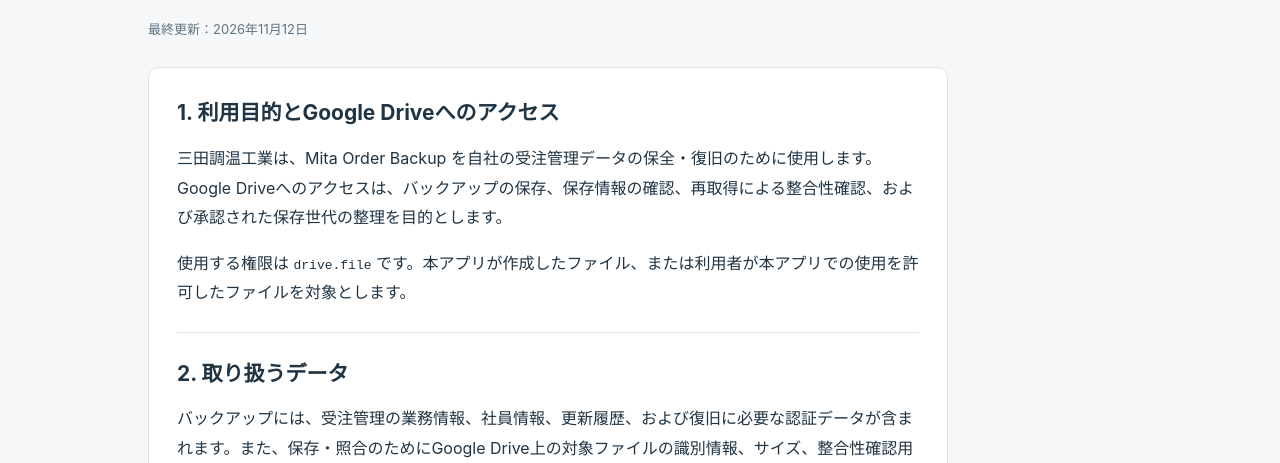
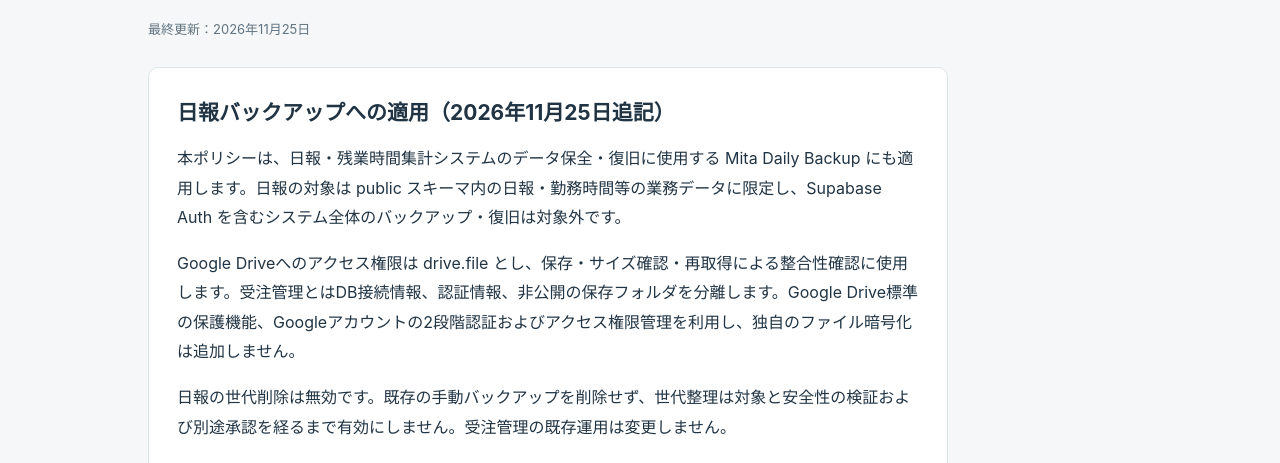
Before and after one commit to mita-chouon/mita-order-backup-info, a plain HTML site: page privacy.html in a window 1280 px wide. Shown: the part 259-722 px from the top of the page. Drawn offline with Linux system fonts and the light colour scheme.

Commit message:
日報バックアップのデータ取扱範囲を追記

```diff
--- a/privacy.html
+++ b/privacy.html
@@ -1,7 +1,8 @@
 <!doctype html>
 <html lang="ja"><head><meta charset="utf-8"><meta name="viewport" content="width=device-width, initial-scale=1"><title>プライバシーポリシー | Mita Order Backup</title><meta name="description" content="Mita Order Backupのデータの取り扱いとGoogle Driveへのアクセス目的。"><link rel="stylesheet" href="styles.css"></head><body>
 <a class="skip" href="#main">本文へ移動</a><header><div class="wrap header-inner"><a class="brand" href="index.html">Mita Order Backup<small>三田調温工業 · 社内専用バックアップ</small></a><nav aria-label="メインナビゲーション"><a href="index.html">アプリ紹介</a><a href="privacy.html" aria-current="page">プライバシーポリシー</a><a href="terms.html">利用条件</a></nav></div></header>
-<main id="main"><div class="wrap"><div class="legal"><div class="eyebrow">PRIVACY POLICY</div><h1>プライバシーポリシー</h1><p class="date">最終更新：2026年11月12日</p><article>
+<main id="main"><div class="wrap"><div class="legal"><div class="eyebrow">PRIVACY POLICY</div><h1>プライバシーポリシー</h1><p class="date">最終更新：2026年11月25日</p><article>
+<section><h2>日報バックアップへの適用（2026年11月25日追記）</h2><p>本ポリシーは、日報・残業時間集計システムのデータ保全・復旧に使用する Mita Daily Backup にも適用します。日報の対象は public スキーマ内の日報・勤務時間等の業務データに限定し、Supabase Auth を含むシステム全体のバックアップ・復旧は対象外です。</p><p>Google Driveへのアクセス権限は drive.file とし、保存・サイズ確認・再取得による整合性確認に使用します。受注管理とはDB接続情報、認証情報、非公開の保存フォルダを分離します。Google Drive標準の保護機能、Googleアカウントの2段階認証およびアクセス権限管理を利用し、独自のファイル暗号化は追加しません。</p><p>日報の世代削除は無効です。既存の手動バックアップを削除せず、世代整理は対象と安全性の検証および別途承認を経るまで有効にしません。受注管理の既存運用は変更しません。</p></section>
 <section><h2>1. 利用目的とGoogle Driveへのアクセス</h2><p>三田調温工業は、Mita Order Backup を自社の受注管理データの保全・復旧のために使用します。Google Driveへのアクセスは、バックアップの保存、保存情報の確認、再取得による整合性確認、および承認された保存世代の整理を目的とします。</p><p>使用する権限は <code>drive.file</code> です。本アプリが作成したファイル、または利用者が本アプリでの使用を許可したファイルを対象とします。</p></section>
 <section><h2>2. 取り扱うデータ</h2><p>バックアップには、受注管理の業務情報、社員情報、更新履歴、および復旧に必要な認証データが含まれます。また、保存・照合のためにGoogle Drive上の対象ファイルの識別情報、サイズ、整合性確認用の情報を扱います。</p><p>この案内サイトには、ログイン、問い合わせフォーム、アクセス解析機能を設けていません。サイト配信に伴う情報の取り扱いは、配信事業者GitHubの<a href="https://docs.github.com/en/site-policy/privacy-policies/github-general-privacy-statement">プライバシーステートメント</a>もご確認ください。</p></section>
 <section><h2>3. 保存先と管理方法</h2><p>バックアップは、三田調温工業が管理するGoogleアカウントのマイドライブ内の非公開フォルダに保存し、アクセス権限を必要な範囲に制限します。Google Driveの標準の保護機能を利用し、独自のファイル暗号化は追加しない方針です。</p><p>自動処理はGitHub ActionsからGoogle Driveへ直接保存する構成です。認証情報は公開コードに含めず、アクセス制限された保管機能で管理します。バックアップ本体、認証情報、業務データを公開リポジトリや公開ページに掲載しません。</p><p>現在、自動処理は初期構築・試験段階です。運用開始後の保存方針は日次30世代・月次12世代を基本とし、世代整理は試験と承認を経て有効にします。保存・照合に失敗した処理では、既存バックアップの世代削除を行わない設計です。</p></section>
```
